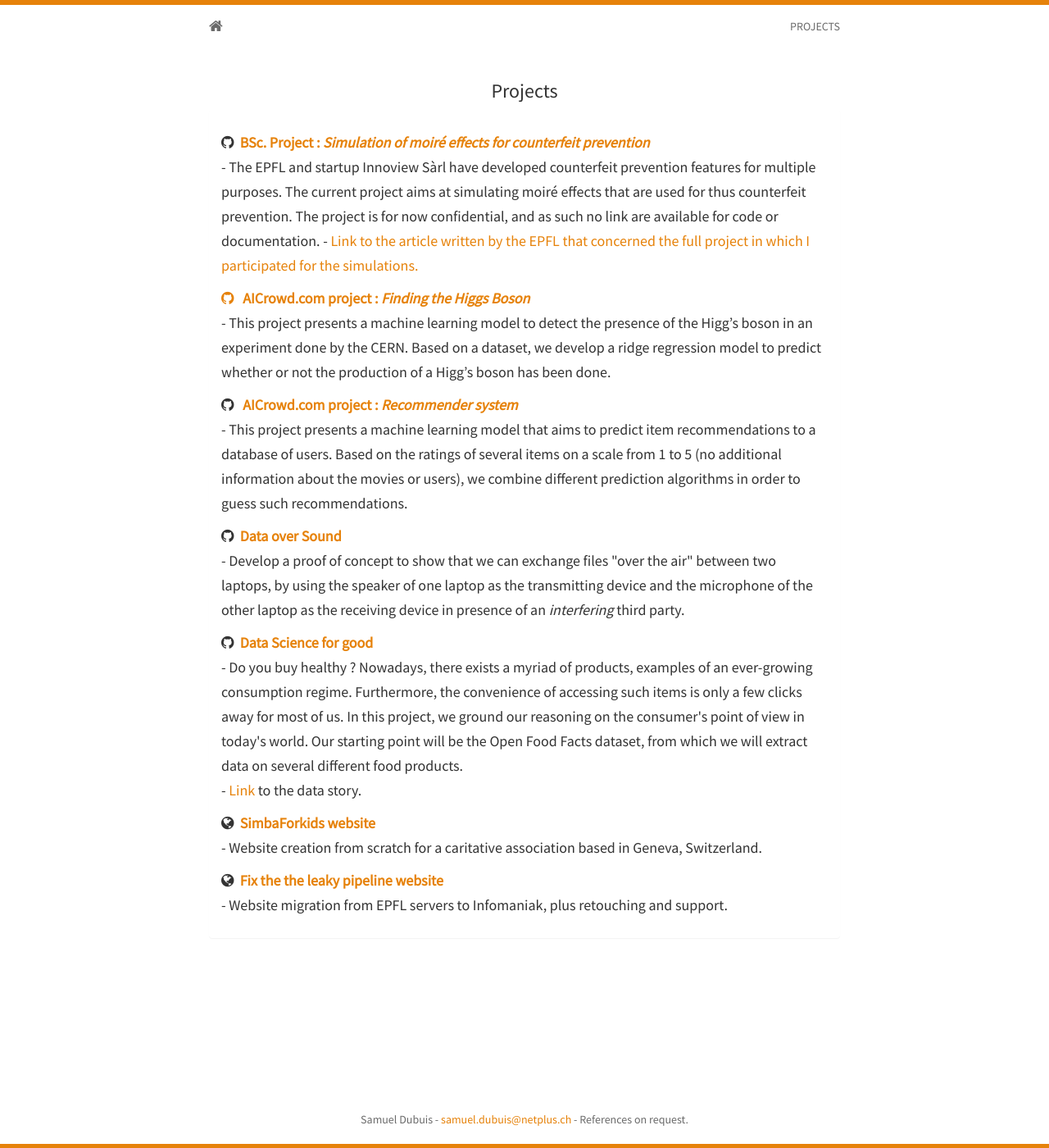
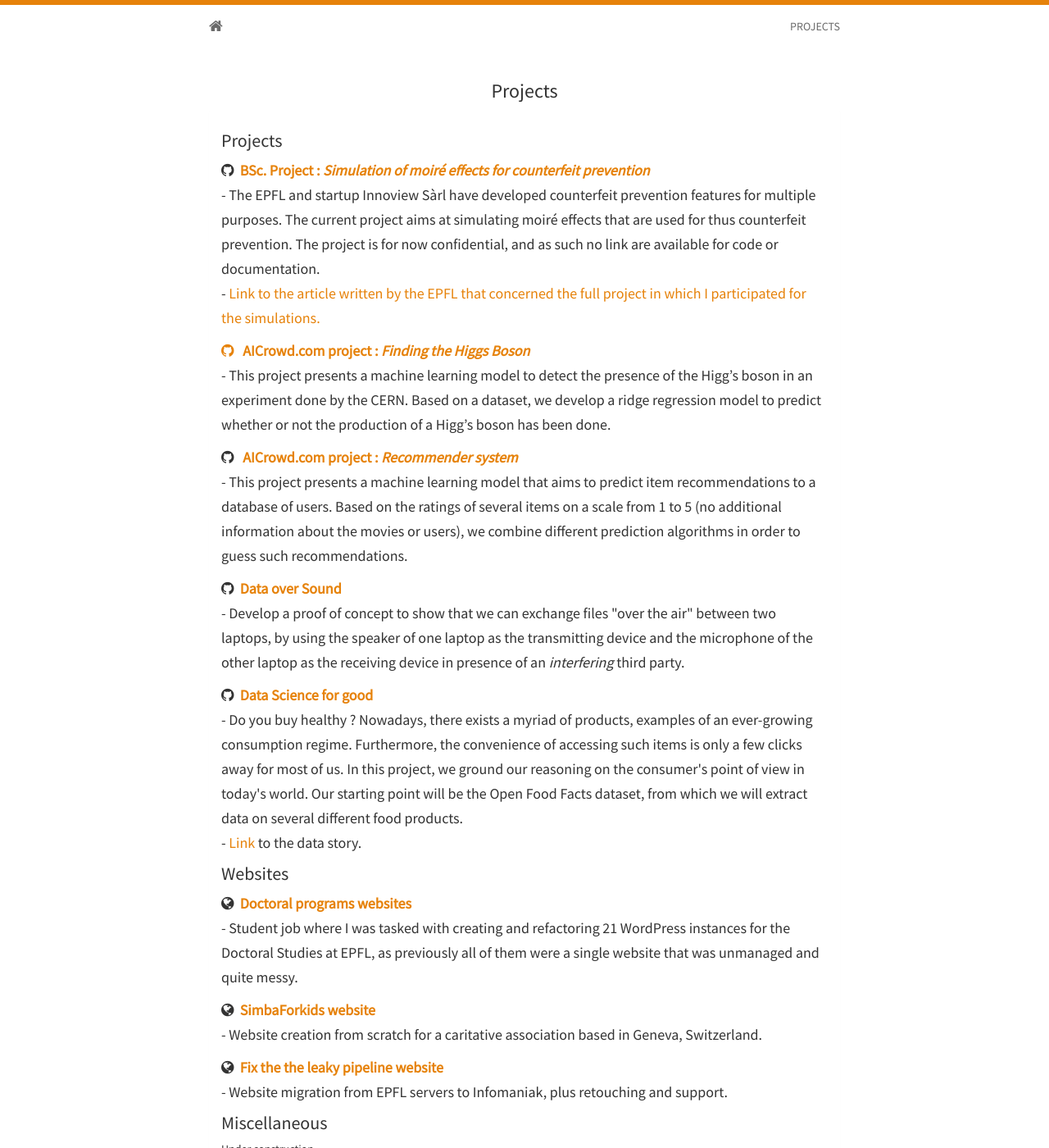
Before and after one commit to samdubuis/personnal_page, a Jekyll site: the page built from projects.html, in a window 1280 px wide and 1400 px high. Shown: the whole window at 82% size. Built offline with Jekyll 4.4.1, drawn with Linux system fonts in a browser that asks for light colours; nearby versions of some CDN libraries.

Commit message:
addition and remodeling in projects

```diff
--- a/_includes/projects.html
+++ b/_includes/projects.html
@@ -3,6 +3,7 @@
   <h3>Projects</h3>
   <div class="panel panel-default">
     <div class="panel-body">
+		<h4>Projects</h4>
 		<h5>
 			<i class="fa fa-github"></i>&nbsp;&nbsp;<strong><a href="#">BSc. Project : <i>Simulation of moiré effects for counterfeit prevention</i></a></strong>
 			<br>
@@ -10,9 +11,11 @@
 			for multiple purposes. The current project aims at simulating moiré effects that are
 			used for thus counterfeit prevention. The project is for now confidential, and as such
 			no link are available for code or documentation.
+			<br>
 			- <a href="https://actu.epfl.ch/news/harnessing-the-moire-effect-to-make-transparent-im/">Link to the article written by the EPFL that concerned the full project
 			in which I participated for the simulations.
 		</h5>
+
 		<h5>
 			<i class="fa fa-github"></i>&nbsp;&nbsp;<strong><a href="https://github.com/samdubuis/cs433-ml/tree/master/projects/project1">
 				AICrowd.com project : <i>Finding the Higgs Boson</i></a></strong>
@@ -23,9 +26,9 @@
 			model to predict whether or not the production of a Higg’s boson
 			has been done.
 		</h5>
+
     	<h5>
-			<i class="fa fa-github"></i>&nbsp;&nbsp;<strong><a href=
-				"https://github.com/samdubuis/cs433-ml/tree/master/projects/project2/project_recommender_system">
+			<i class="fa fa-github"></i>&nbsp;&nbsp;<strong><a href="https://github.com/samdubuis/cs433-ml/tree/master/projects/project2/project_recommender_system">
 				AICrowd.com project : <i>Recommender system</i></a></strong>
 			<br>
 			- This project presents a machine learning model that
@@ -35,6 +38,7 @@
 			combine different prediction algorithms in order to guess such
 			recommendations.
 		</h5>
+
 		<h5>
 			<i class="fa fa-github"></i>&nbsp;&nbsp;<strong><a href="https://github.com/samdubuis/pdc-project">Data over Sound</a></strong>
 			<br>
@@ -43,6 +47,7 @@
 			device and the microphone of the other laptop as the receiving device in presence
 			of an <i>interfering</i> third party.
 		</h5>
+
 		<h5>
 			<i class="fa fa-github"></i>&nbsp;&nbsp;<strong><a href="https://github.com/MarcBickel/project_gobigorgohome">Data Science for good</a></strong>
 			<br>
@@ -52,6 +57,15 @@
 			several different food products.
 			<br>
 			- <a href="https://marcbickel.github.io/project_gobigorgohome/">Link</a> to the data story.
+		</h5>
+
+
+		<h4>Websites</h4>
+		<h5>
+			<i class="fa fa-globe"></i>&nbsp;&nbsp;<strong><a href="https://www.epfl.ch/education/phd/programs/">Doctoral programs websites</a></strong>
+			<br>
+			- Student job where I was tasked with creating and refactoring 21 WordPress instances for the Doctoral Studies at EPFL, as previously all of them were a single website
+			that was unmanaged and quite messy.
 		</h5>
 		<h5>
 			<i class="fa fa-globe"></i>&nbsp;&nbsp;<strong><a href="https://simbaforkids.ch">SimbaForkids website</a></strong>
@@ -64,6 +78,9 @@
 			- Website migration from EPFL servers to Infomaniak, plus retouching and support.
 		</h5>
 
+		<h4>Miscellaneous</h4>
+		Under construction ...
+
 
     </div>
   </div>
```
